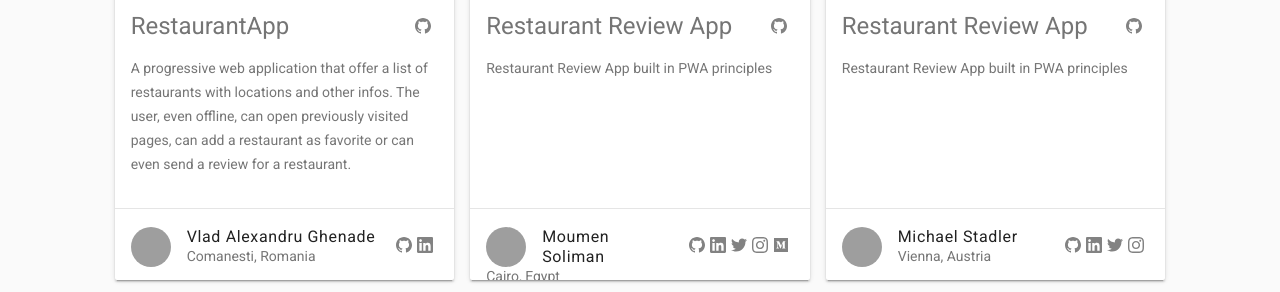
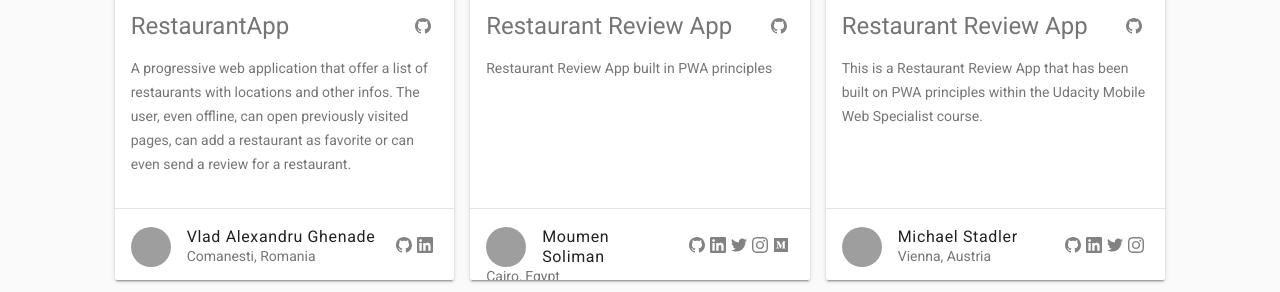
Before and after one commit to google-udacity-scholars18/google-udacity-scholars18.github.io, a Jekyll site: the page built from mws.html, in a window 1280 px wide and 900 px high, scrolled down 682 px, cut to the strip 200-492 px from the top of the window. Built offline with Jekyll 4.4.1, drawn with Linux system fonts in a browser that asks for light colours; grey boxes are pictures that could not be loaded.

Commit message:
updated mws.yml
I've corrected a grammar issue on my behalf, and also changed my project description as Moumen Soliman not only plagiarized my image but also my text.

```diff
--- a/_data/mws.yml
+++ b/_data/mws.yml
@@ -290,7 +290,7 @@
       url: https://github.com/mas-designs/mws-restaurant-stage-1
 
   description: |
-    Restaurant Review App built in PWA principles
+    This is a Restaurant Review App that has been built on PWA principles within the Udacity Mobile Web Specialist course.
 
   author: Michael Stadler
   author_avatar: https://avatars3.githubusercontent.com/u/24718174
```
